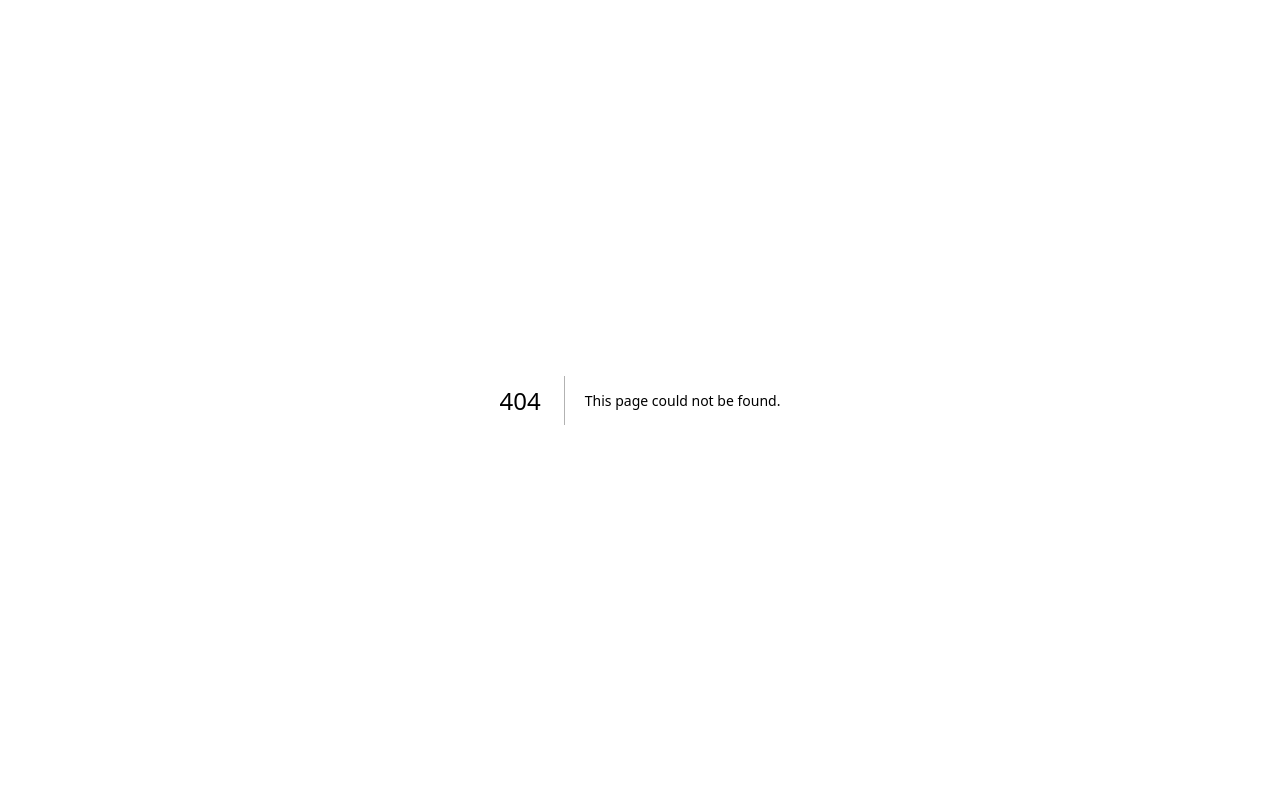
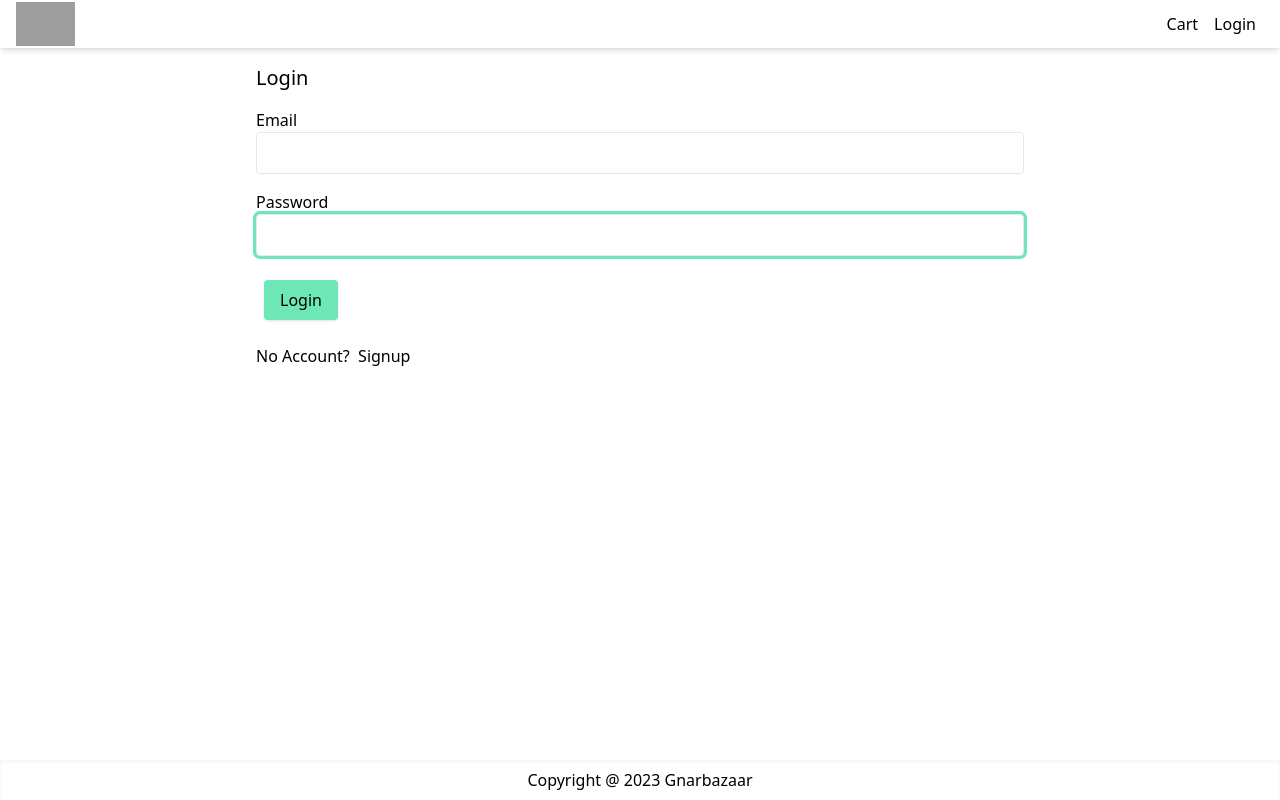
Before and after one commit to calebhart11/Gnarbazaar-frontend, a Next.js app in the folder gnarbazaar/: page /login in a window 1280 px wide. Before the commit this address had no page. Built offline with nearby package versions, Linux system fonts and the light colour scheme; grey boxes are pictures that could not be loaded.

Commit message:
login form created

```diff
--- a/gnarbazaar/pages/cart.js
+++ b/gnarbazaar/pages/cart.js
@@ -6,6 +6,7 @@
 import { XCircleIcon } from "@heroicons/react/outline";
 import { useRouter } from "next/router";
 import dynamic from 'next/dynamic';
+
  function Cart() {
   const router = useRouter();
   const { state, dispatch } = useContext(Store);
@@ -91,7 +92,7 @@
               </li>
               <li>
                 <button
-                  onClick={() => router.push("/shipping")}
+                  onClick={() => router.push("login?redirect=/shipping")}
                   className="primary-button w-full"
                 >
                   Checkout
--- /dev/null
+++ b/gnarbazaar/pages/login.js
@@ -0,0 +1,33 @@
+import Layout from "@/components/Layout";
+import React from "react";
+import Link from "next/link";
+
+export default function login() {
+  return (
+    <Layout title="Login">
+      <form className="mx-auto max-w-screen-md">
+        <h1 className="mb-4 text-xl">Login</h1>
+        <div className="mb-4">
+          <label htmlFor="email">Email</label>
+          <input type="email" className="w-full" id="email" autoFocus></input>
+        </div>
+        <div className="mb-4">
+          <label htmlFor="password">Password</label>
+          <input
+            type="password"
+            className="w-full"
+            id="password"
+            autoFocus
+          ></input>
+        </div>
+        <div className="mb-4">
+          <button className="primary-button">Login</button>
+        </div>
+        <div className="mb-4">
+          No Account? &nbsp;
+          <Link href="signup">Signup</Link>
+        </div>
+      </form>
+    </Layout>
+  );
+}
--- a/gnarbazaar/styles/globals.css
+++ b/gnarbazaar/styles/globals.css
@@ -36,3 +36,6 @@
 .primary-button {
   @apply rounded bg-emerald-300 py-2 px-4 m-2 shadow outline-none hover:bg-emerald-400 active:bg-emerald-500
 }
+input,select,textarea {
+  @apply rounded border p-2 outline-none ring-emerald-300 focus:ring;
+}
```
